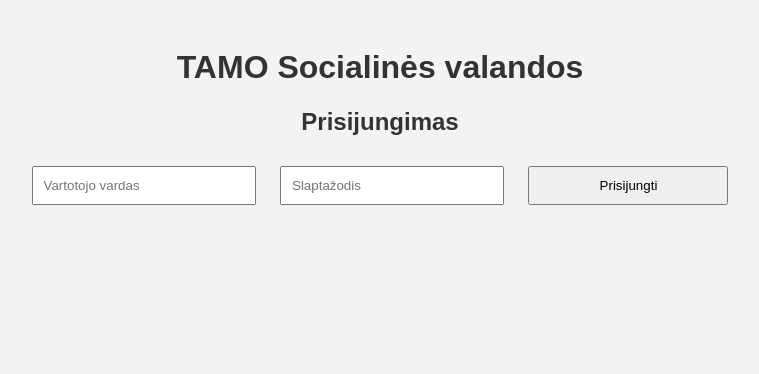
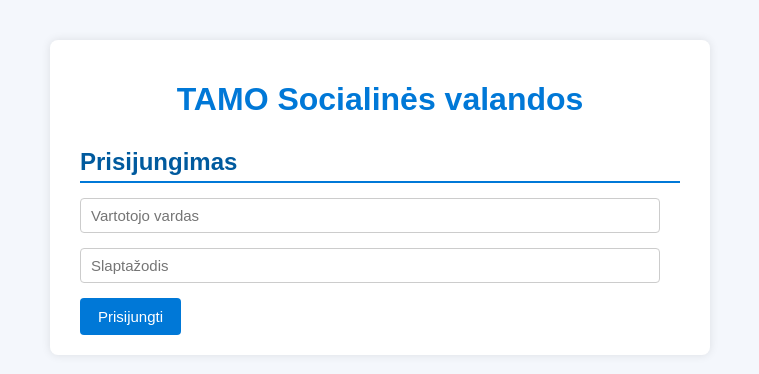
Before and after one commit to endlesas/Tamo-socialvalandos, a plain HTML site: page index.html in a window 1280 px wide. Shown: the whole page, without its empty margins (260-1019 px from the left). Drawn offline with Linux system fonts and the light colour scheme.

Commit message:
Update style.css

```diff
--- a/style.css
+++ b/style.css
@@ -1,32 +1,89 @@
 body {
   font-family: Arial, sans-serif;
-  background: #f3f3f3;
+  background: #f4f7fc;
+  margin: 0;
+  padding: 0;
   color: #333;
-  text-align: center;
-  padding: 20px;
 }
 
-input, button {
-  margin: 10px;
-  padding: 10px;
-  width: 200px;
+.container {
+  max-width: 600px;
+  margin: 40px auto;
+  background: white;
+  padding: 20px 30px;
+  box-shadow: 0 0 10px rgba(0,0,0,0.1);
+  border-radius: 8px;
+}
+
+h1 {
+  color: #0078d7;
+  text-align: center;
+  margin-bottom: 30px;
+}
+
+h2 {
+  color: #005a9e;
+  margin-bottom: 15px;
+  border-bottom: 2px solid #0078d7;
+  padding-bottom: 5px;
+}
+
+input[type="text"],
+input[type="password"],
+input[type="number"] {
+  width: calc(100% - 20px);
+  padding: 8px 10px;
+  margin-bottom: 15px;
+  border: 1px solid #ccc;
+  border-radius: 4px;
+  font-size: 15px;
+  box-sizing: border-box;
+}
+
+button {
+  background-color: #0078d7;
+  border: none;
+  color: white;
+  padding: 10px 18px;
+  font-size: 15px;
+  cursor: pointer;
+  border-radius: 4px;
+  transition: background-color 0.3s ease;
+}
+
+button:hover {
+  background-color: #005a9e;
+}
+
+table {
+  width: 100%;
+  border-collapse: collapse;
+  margin-bottom: 20px;
+}
+
+table th,
+table td {
+  border: 1px solid #ddd;
+  padding: 8px;
+  text-align: left;
+}
+
+table th {
+  background-color: #0078d7;
+  color: white;
+}
+
+.summary p {
+  font-size: 16px;
+  margin: 5px 0;
+}
+
+.error {
+  color: red;
+  margin-top: -10px;
+  margin-bottom: 10px;
 }
 
 .hidden {
   display: none;
 }
-
-table {
-  margin: 0 auto;
-  border-collapse: collapse;
-  width: 80%;
-}
-
-table, th, td {
-  border: 1px solid #aaa;
-  padding: 10px;
-}
-
-th {
-  background-color: #ddd;
-}
```
